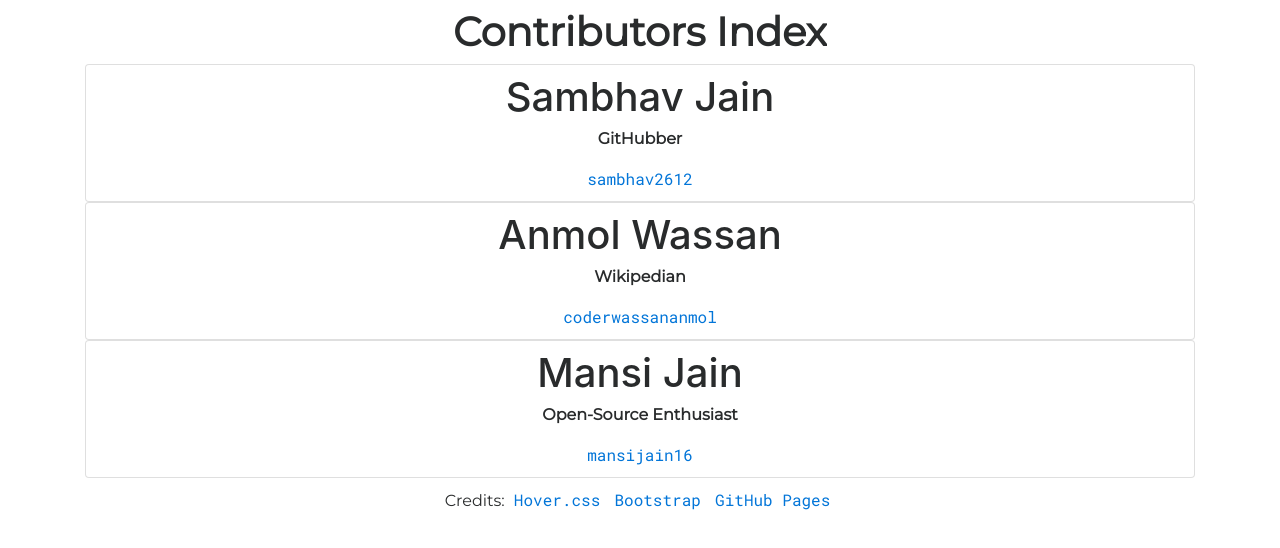
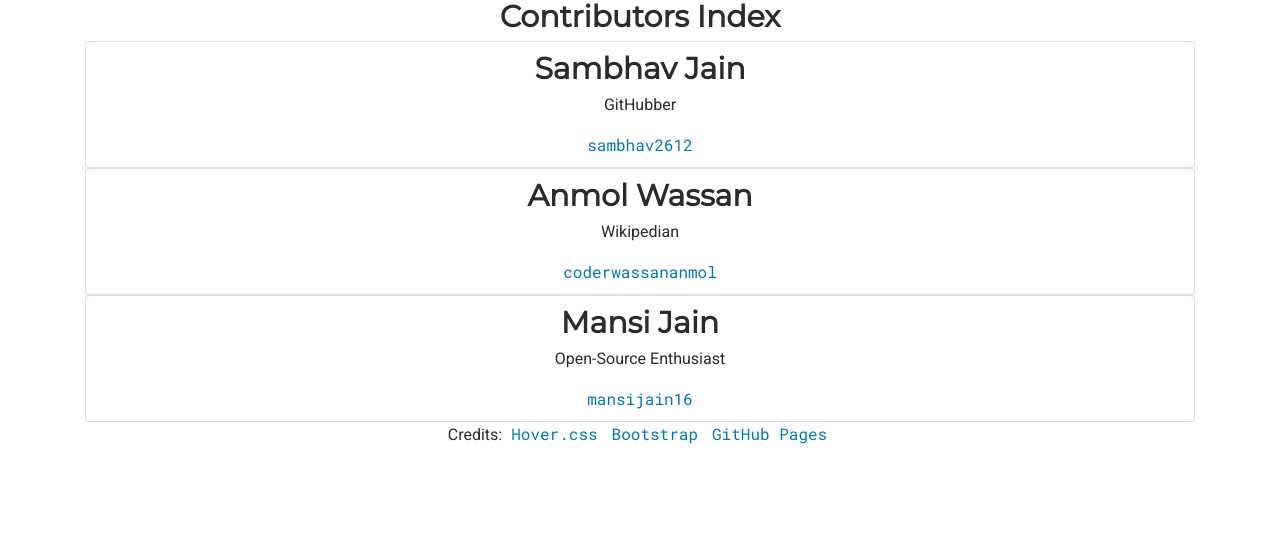
Before and after one commit to sambhav2612/app-2, a plain HTML site: page index.html in a window 1280 px wide. Drawn offline with nearby package versions, Linux system fonts and the light colour scheme.

Commit message:
v0.0.3 changes

```diff
--- a/index.css
+++ b/index.css
@@ -5,32 +5,26 @@ body {
     padding: 10px;
     text-align: center;
 }
-#main-title {
+body h1 {
     font-family: 'Montserrat', sans-serif;
     font-weight: 700;
-}
-.h1, h1 {
-    font-size: 1rem;
-}
-.h1, h1, p {
-    font-family: 'Montserrat', sans-serif;
-    font-weight: 700;
+    font-size: 30px;
     text-align: center;
 }
-#credits {
-    font-weight: normal;
+body p {
+    font-family: 'Roboto', sans-serif;
+    font-weight: 400;
 }
-#main-title, #credits {
-    margin: 10px;
-    text-align: center;
+body h1 #main-title {
+    margin: 20px;
+    font-size: 40px;
 }
-a {
+body a {
     font-family: 'Roboto Mono', monospace;
     color: #0077b5;
     padding: 5px;
-    text-align: center;
     text-decoration: none;
 }
-a:hover {
+body a:hover {
     text-decoration: none;
 }
--- a/index.html
+++ b/index.html
@@ -13,7 +13,6 @@
         <title>simple-api</title>
     </head>
     <body>
-        <h1 id="main-title" class="hvr-underline-from-center">Contributors Index</h1>
         <div id="root"></div>
         <p id="credits">Credits:
             <a href="https://github.com/IanLunn/Hover" target="_blank">Hover.css</a>
--- a/index.js
+++ b/index.js
@@ -2,13 +2,16 @@ const app = document.getElementById('root');
 
 const container = document.createElement('div');
 container.setAttribute('class', 'container');
-
 app.appendChild(container);
 
+const main_title = document.createElement('h1');
+main_title.textContent = "Contributors Index";
+main_title.setAttribute = ('id', 'main-title');
+main_title.setAttribute = ('class', 'hvr-underline-from-center');
+container.appendChild(main_title);
+
 var request = new XMLHttpRequest();
-
 request.open('GET', 'api.json', true);
-
 request.onload = function () {
     var data = JSON.parse(this.response);
 
@@ -46,6 +49,6 @@ request.onload = function () {
     } else {
         console.log("Bad Request");
     }
-}
+};
 
 request.send();
```
